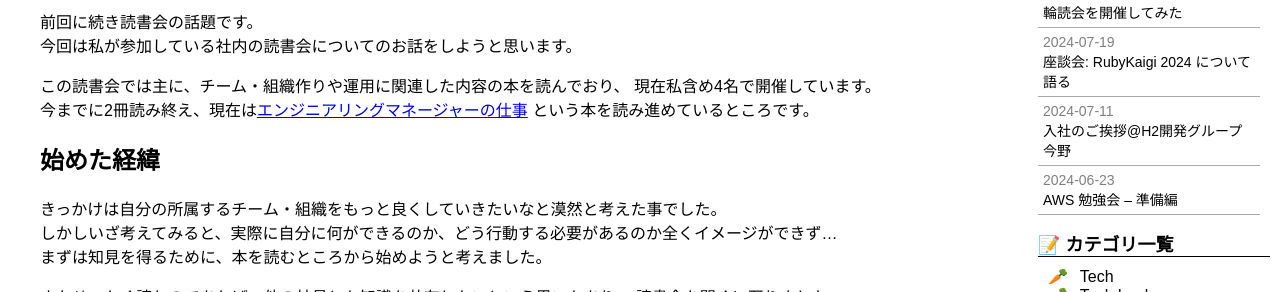
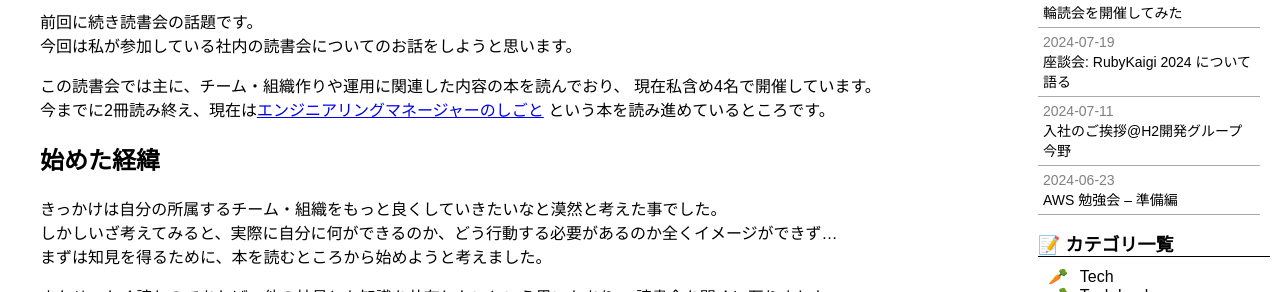
Before and after one commit to kcscarrot-konno/h2carrot.github.io, a Jekyll site: the page built from _posts/2024-10-07-rindokukai.md, in a window 1280 px wide. Shown: the part 308-600 px from the top of the page. Built offline with Jekyll 4.4.1, drawn with Linux system fonts in a browser that asks for light colours; nearby versions of some CDN libraries; emoji names are drawn with the system emoji font; comment, search, counter and statistics services are not loaded.

Commit message:
書籍タイトルミス修正
Co-authored-by: Yuki Konno <yuki.konno@carrot.co.jp>

```diff
--- a/_posts/2024-10-07-rindokukai.md
+++ b/_posts/2024-10-07-rindokukai.md
@@ -15,7 +15,7 @@ tags: [輪読会]
 
 この読書会では主に、チーム・組織作りや運用に関連した内容の本を読んでおり、
 現在私含め4名で開催しています。
-今までに2冊読み終え、現在は[エンジニアリングマネージャーの仕事](https://www.oreilly.co.jp/books/9784873119946/)
+今までに2冊読み終え、現在は[エンジニアリングマネージャーのしごと](https://www.oreilly.co.jp/books/9784873119946/)
 という本を読み進めているところです。
 
 ## 始めた経緯
```
